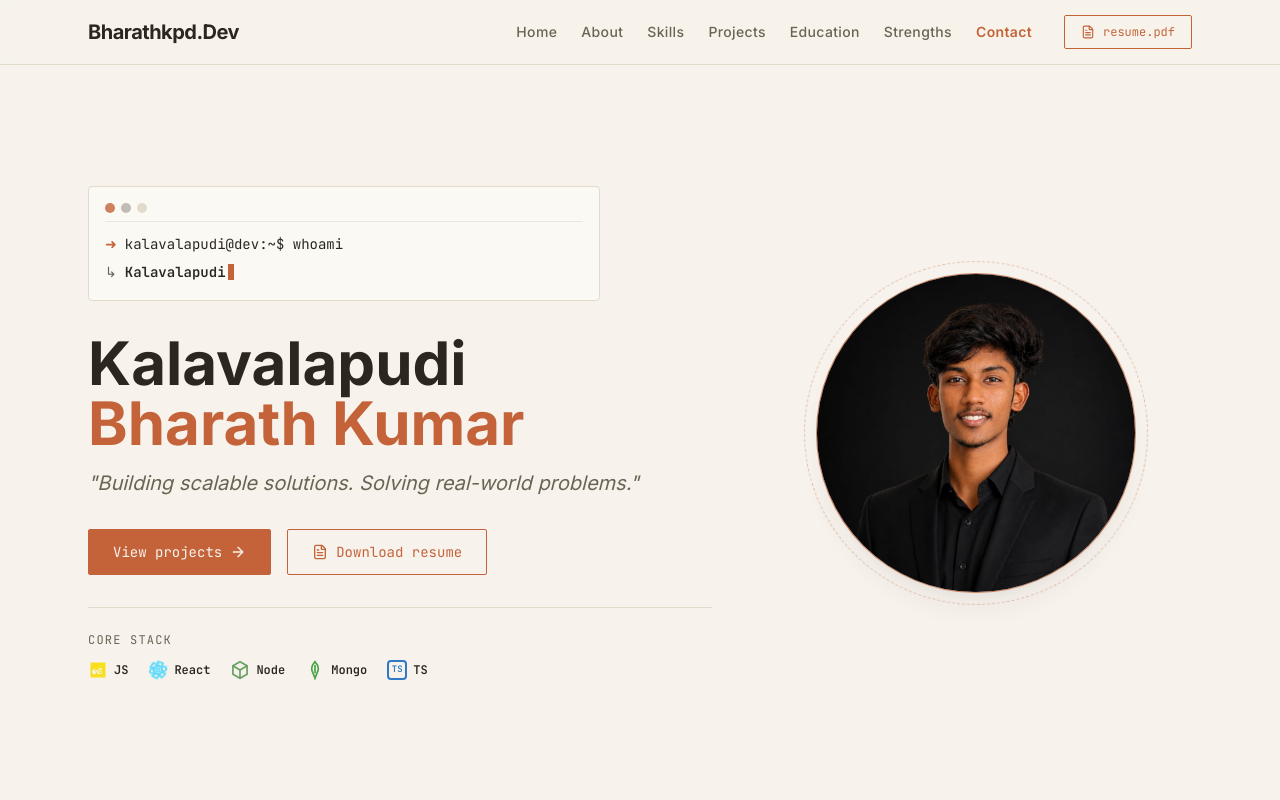
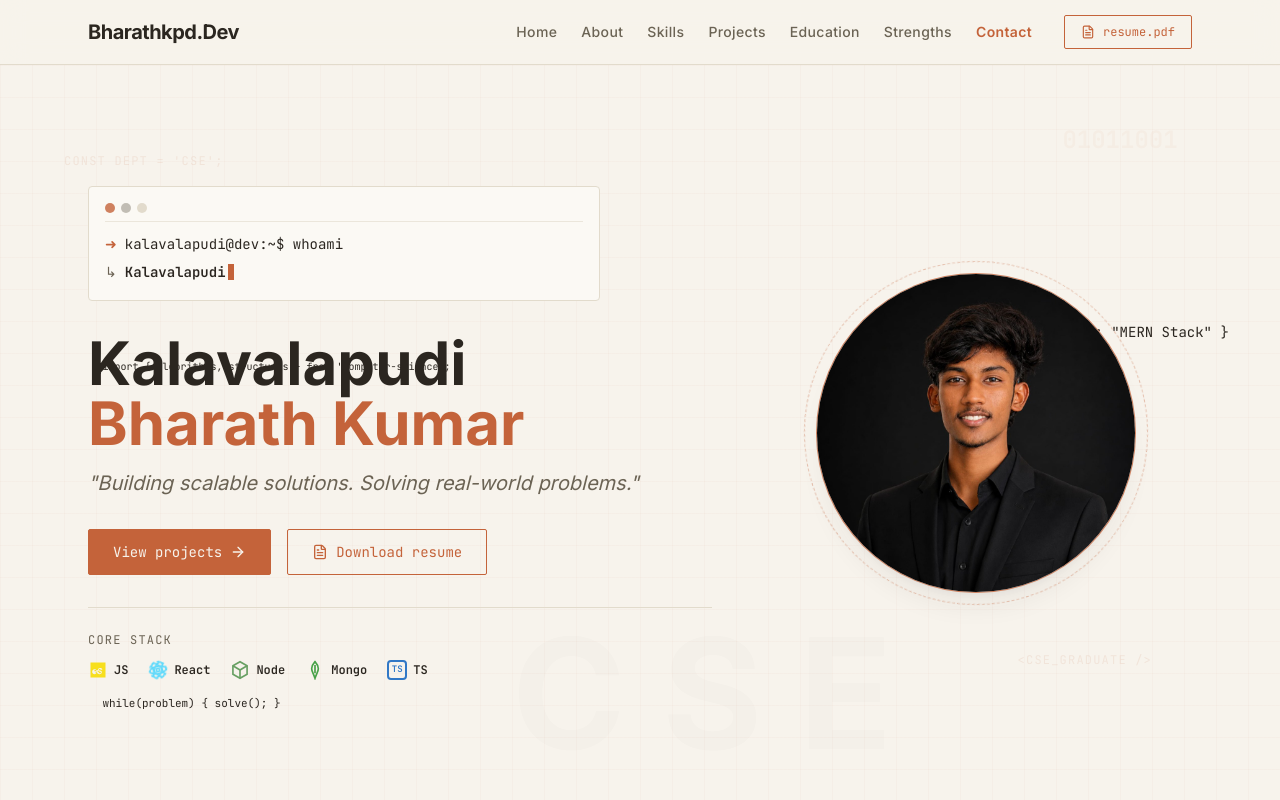
Before and after one commit to bharathkpd/bharathkpd-portifolio, a React (Vite) app: page / in a window 1280 px wide. Shown: the top 800 px of the page. Built offline with nearby package versions, Linux system fonts and the light colour scheme.

Commit message:
Optimize mobile view scroll: add floating back-to-top button, increase nav header z-index, and add CSE grid background watermark snippets

```diff
--- a/src/App.tsx
+++ b/src/App.tsx
@@ -1,3 +1,5 @@
+import { useState, useEffect } from 'react';
+import { ArrowUp } from 'lucide-react';
 import { ScrollProgress } from './components/ScrollProgress';
 import { Navbar } from './components/Navbar';
 import { Hero } from './components/Hero';
@@ -7,6 +9,41 @@ import { Projects } from './components/Projects';
 import { Education } from './components/Education';
 import { Strengths } from './components/Strengths';
 import { Contact } from './components/Contact';
+
+function BackToTop() {
+  const [visible, setVisible] = useState(false);
+
+  useEffect(() => {
+    const toggleVisibility = () => {
+      if (window.scrollY > 300) {
+        setVisible(true);
+      } else {
+        setVisible(false);
+      }
+    };
+    window.addEventListener('scroll', toggleVisibility);
+    return () => window.removeEventListener('scroll', toggleVisibility);
+  }, []);
+
+  const scrollToTop = () => {
+    window.scrollTo({
+      top: 0,
+      behavior: 'smooth',
+    });
+  };
+
+  return (
+    <button
+      onClick={scrollToTop}
+      className={`fixed bottom-6 right-6 z-[120] p-3 bg-terracotta text-ivory border border-terracotta hover:bg-cream hover:text-terracotta transition-all duration-300 rounded-full shadow-lg flex items-center justify-center pointer-events-auto ${
+        visible ? 'opacity-100 translate-y-0' : 'opacity-0 translate-y-4 pointer-events-none'
+      }`}
+      aria-label="Return to home"
+    >
+      <ArrowUp className="w-5 h-5 animate-pulse" />
+    </button>
+  );
+}
 
 export default function App() {
   return (
@@ -27,6 +64,9 @@ export default function App() {
         <Strengths />
         <Contact />
       </main>
+
+      {/* Floating Return to Home Button */}
+      <BackToTop />
     </div>
   );
 }
--- a/src/components/Hero.tsx
+++ b/src/components/Hero.tsx
@@ -104,7 +104,16 @@ export function Hero() {
   };
 
   return (
-    <section id="home" className="min-h-[calc(100vh-4rem)] flex items-center bg-ivory py-12 border-b-[0.5px] border-beige">
+    <section id="home" className="relative min-h-[calc(100vh-4rem)] flex items-center bg-ivory bg-grid-pattern py-12 border-b-[0.5px] border-beige overflow-hidden">
+      {/* CSE Floating Background Watermarks */}
+      <div className="absolute top-[12%] left-[5%] font-mono text-[10px] sm:text-xs text-terracotta/10 select-none pointer-events-none uppercase tracking-widest hidden sm:block">const dept = 'cse';</div>
+      <div className="absolute top-[40%] left-[8%] font-mono text-[9px] sm:text-[10px] text-warmgray/8 select-none pointer-events-none hidden lg:block">import &#123; algorithms, structures &#125; from 'computer-science';</div>
+      <div className="absolute top-[8%] right-[8%] font-mono text-xl sm:text-2xl font-bold text-terracotta/[0.04] select-none pointer-events-none">01011001</div>
+      <div className="absolute top-[35%] right-[4%] font-mono text-xs sm:text-sm text-warmgray/8 select-none pointer-events-none hidden md:block">&#123; dev: "MERN Stack" &#125;</div>
+      <div className="absolute bottom-[12%] left-[8%] font-mono text-[10px] sm:text-[11px] text-warmgray/8 select-none pointer-events-none hidden sm:block">while(problem) &#123; solve(); &#125;</div>
+      <div className="absolute bottom-[18%] right-[10%] font-mono text-[10px] sm:text-xs text-terracotta/10 select-none pointer-events-none uppercase tracking-widest hidden sm:block">&lt;cse_graduate /&gt;</div>
+      <div className="absolute bottom-[4%] left-[40%] font-serif text-[12vw] font-bold text-charcoal/[0.015] select-none pointer-events-none uppercase leading-none hidden lg:block">C S E</div>
+
       <div className="max-w-6xl mx-auto px-6 grid grid-cols-1 md:grid-cols-12 gap-12 items-center w-full">
 
         {/* Left Column: Text Content */}
--- a/src/components/Navbar.tsx
+++ b/src/components/Navbar.tsx
@@ -62,7 +62,7 @@ export function Navbar() {
 
   return (
     <>
-      <header className="sticky top-0 z-50 w-full bg-ivory/90 backdrop-blur-md border-b-[0.5px] border-beige">
+      <header className="sticky top-0 z-[100] w-full bg-ivory/90 backdrop-blur-md border-b-[0.5px] border-beige">
         <div className="max-w-6xl mx-auto px-6 h-16 flex items-center justify-between">
         {/* Logo */}
         <a
@@ -122,7 +122,7 @@ export function Navbar() {
 
     {/* Mobile Slide-in Menu Overlay */}
       <div
-        className={`fixed inset-0 z-40 bg-charcoal/20 backdrop-blur-xs transition-opacity duration-300 md:hidden ${
+        className={`fixed inset-0 z-[105] bg-charcoal/20 backdrop-blur-xs transition-opacity duration-300 md:hidden ${
           isOpen ? 'opacity-100 visible' : 'opacity-0 invisible pointer-events-none'
         }`}
         onClick={toggleMenu}
@@ -130,7 +130,7 @@ export function Navbar() {
 
       {/* Mobile Sidebar */}
       <div
-        className={`fixed top-0 right-0 z-50 h-full w-64 bg-cream border-l-[0.5px] border-beige shadow-lg transform transition-all duration-300 ease-in-out md:hidden ${
+        className={`fixed top-0 right-0 z-[110] h-full w-64 bg-cream border-l-[0.5px] border-beige shadow-lg transform transition-all duration-300 ease-in-out md:hidden ${
           isOpen ? 'translate-x-0 visible' : 'translate-x-full invisible pointer-events-none'
         }`}
       >
--- a/src/index.css
+++ b/src/index.css
@@ -61,3 +61,10 @@
     transform: rotate(360deg);
   }
 }
+
+.bg-grid-pattern {
+  background-size: 32px 32px;
+  background-image:
+    linear-gradient(to right, rgba(196, 99, 58, 0.03) 1px, transparent 1px),
+    linear-gradient(to bottom, rgba(196, 99, 58, 0.03) 1px, transparent 1px);
+}
```
